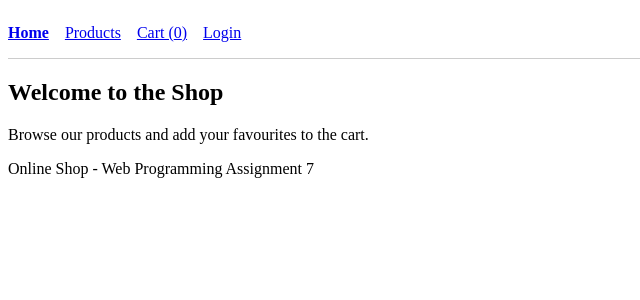
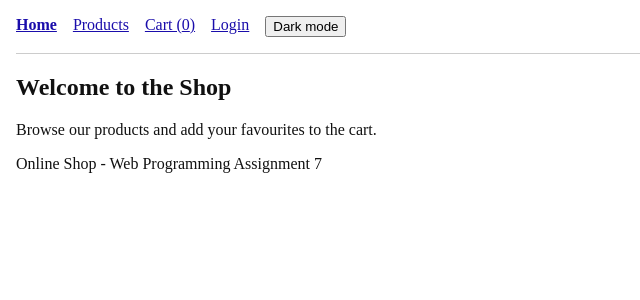
Before and after one commit to Yokatali/Web-Lab7, a React (Vite) app in the folder assignment7/: page / in a window 1280 px wide. Shown: the top 300 px of the page, without its empty margins (0-640 px from the left). Built offline with nearby package versions, Linux system fonts and the light colour scheme.

Commit message:
Add light and dark theme toggle

```diff
--- a/assignment7/src/components/Layout.jsx
+++ b/assignment7/src/components/Layout.jsx
@@ -1,11 +1,18 @@
 import { Outlet } from "react-router";
 import NavBar from "./NavBar.jsx";
+import { useLocalStorage } from "../hooks/useLocalStorage.js";
 
 export default function Layout() {
+  const [theme, setTheme] = useLocalStorage("theme", "light");
+
+  function toggleTheme() {
+    setTheme((current) => (current === "light" ? "dark" : "light"));
+  }
+
   return (
-    <div className="app">
+    <div className={`app ${theme}`}>
       <header>
-        <NavBar />
+        <NavBar theme={theme} onToggleTheme={toggleTheme} />
       </header>
       <main>
         <Outlet />
--- a/assignment7/src/components/NavBar.jsx
+++ b/assignment7/src/components/NavBar.jsx
@@ -2,7 +2,7 @@ import { NavLink } from "react-router";
 import { useAuth } from "../context/AuthContext.jsx";
 import { useCartStore } from "../store/cartStore.js";
 
-export default function NavBar() {
+export default function NavBar({ theme, onToggleTheme }) {
   const { user, dispatch } = useAuth();
   const itemCount = useCartStore((state) =>
     state.items.reduce((sum, item) => sum + item.quantity, 0),
@@ -28,6 +28,9 @@ export default function NavBar() {
       ) : (
         <NavLink to="/login">Login</NavLink>
       )}
+      <button type="button" onClick={onToggleTheme}>
+        {theme === "light" ? "Dark mode" : "Light mode"}
+      </button>
     </nav>
   );
 }
--- a/assignment7/src/index.css
+++ b/assignment7/src/index.css
@@ -63,3 +63,30 @@ nav a.active {
   padding: 0.5rem 0;
   border-bottom: 1px solid #ccc;
 }
+
+body {
+  margin: 0;
+}
+
+.app {
+  min-height: 100vh;
+  padding: 0 1rem;
+  background: var(--bg);
+  color: var(--text);
+}
+
+.app.light {
+  --bg: #ffffff;
+  --text: #111111;
+  --link: #1a0dab;
+}
+
+.app.dark {
+  --bg: #121212;
+  --text: #f1f1f1;
+  --link: #8ab4f8;
+}
+
+.app a {
+  color: var(--link);
+}
```
